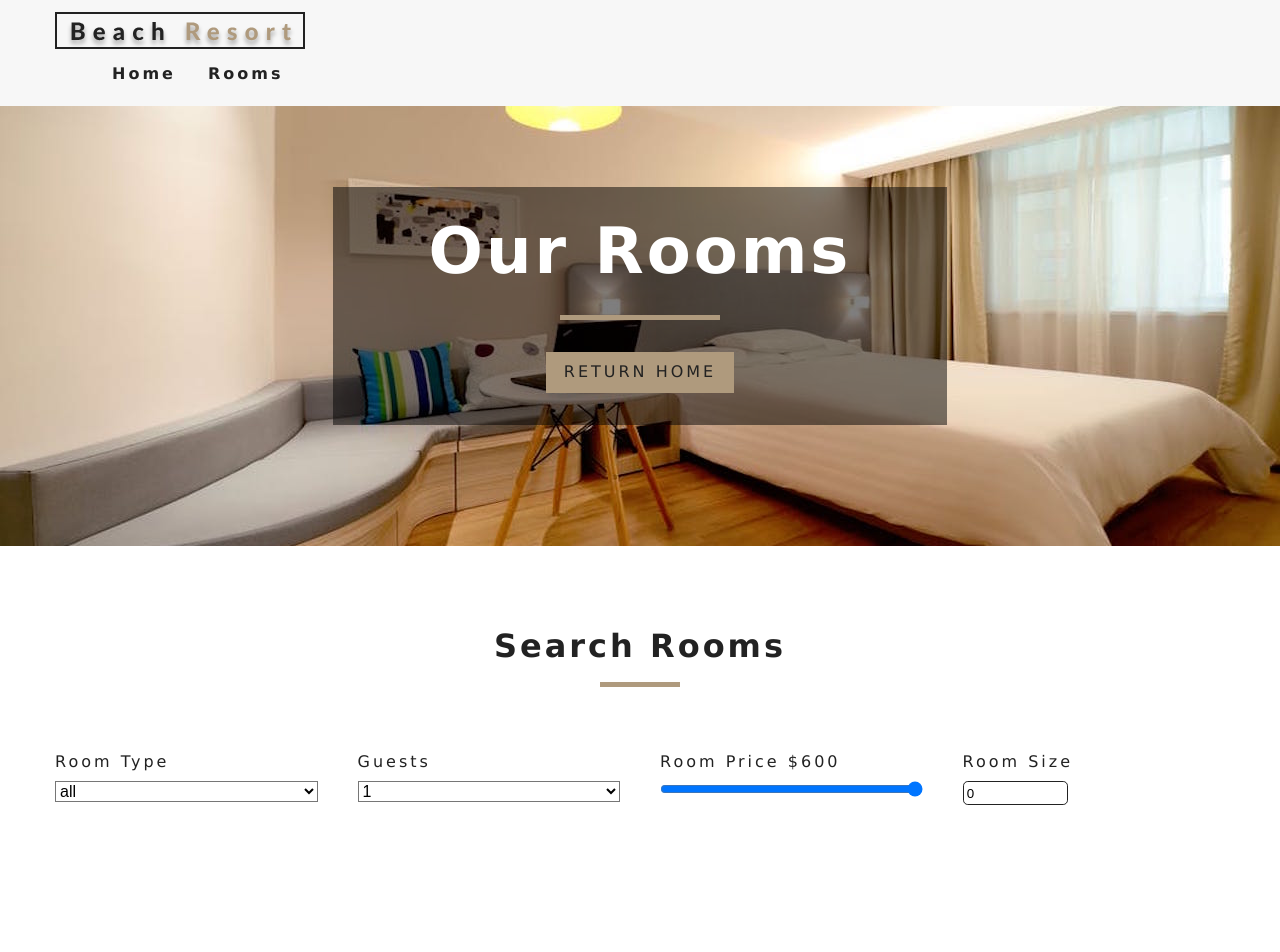
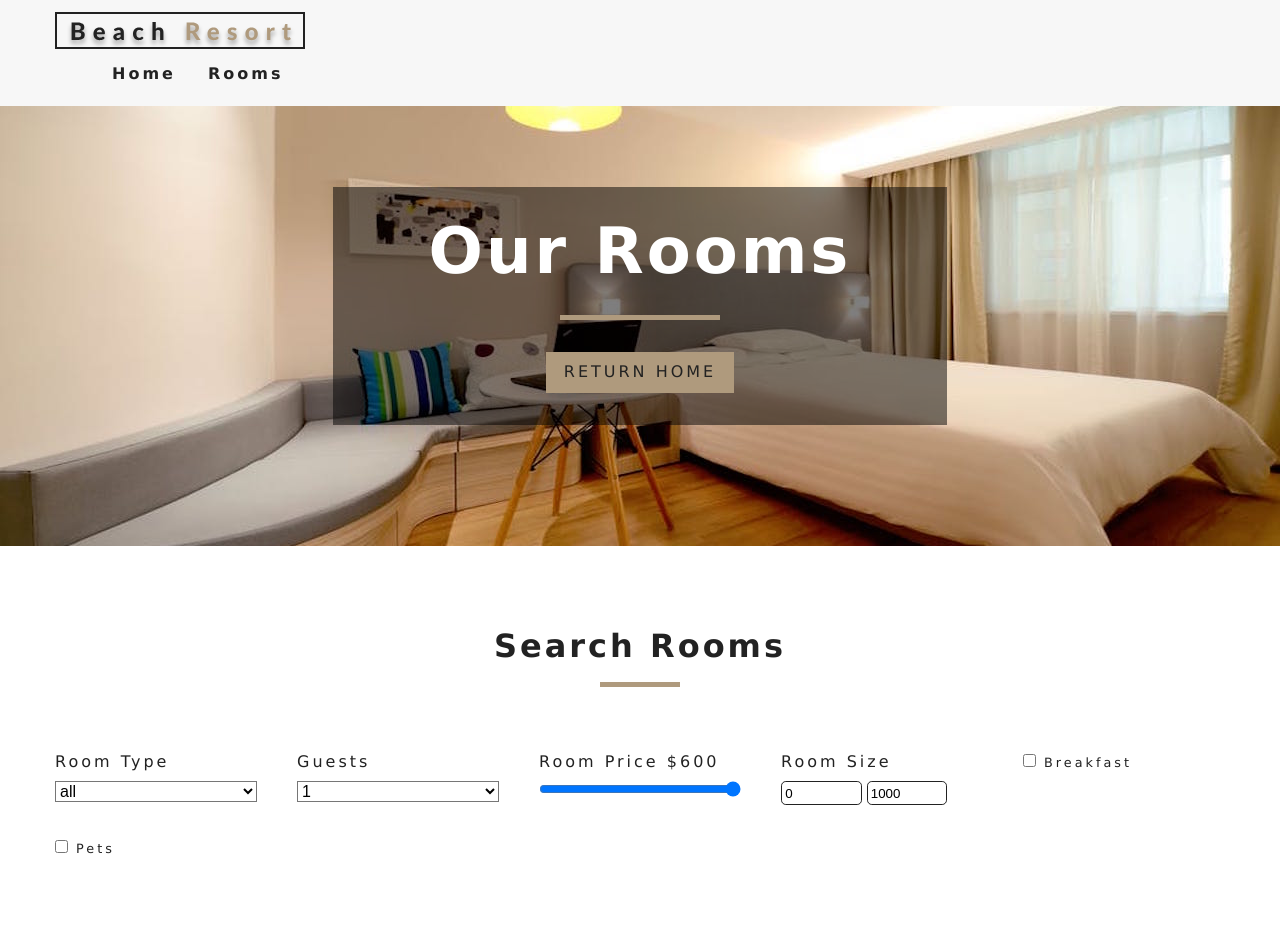
Before and after one commit to uly-ana/hotel, a React (Create React App) app: page /rooms in a window 1280 px wide. Shown: the top 952 px of the page. Built offline with nearby package versions, Linux system fonts and the light colour scheme.

Commit message:
added Extras filters (breakfast, pets)

```diff
--- a/src/components/RoomFilter.js
+++ b/src/components/RoomFilter.js
@@ -51,7 +51,8 @@
               id="type"
               value={type}
               className="form-control"
-        onChange={handleChange}>
+              onChange={handleChange}
+            >
               {types}
             </select>
           </div>
@@ -64,7 +65,8 @@
               id="capacity"
               value={capacity}
               className="form-control"
-        onChange={handleChange}>
+              onChange={handleChange}
+            >
               {people}
             </select>
           </div>
@@ -89,11 +91,54 @@
           <div className="form-group">
             <label htmlFor="size">room size</label>
             <div className="size-inputs">
-                <input type="number" name="minSize" id="size" value={minSize} onChange={handleChange} className="size-input"/>
+              <input
+                type="number"
+                name="minSize"
+                id="size"
+                value={minSize}
+                onChange={handleChange}
+                className="size-input"
+              />
+              <input
+                type="number"
+                name="maxSize"
+                id="size"
+                value={maxSize}
+                onChange={handleChange}
+                className="size-input"
+              />
             </div>
           </div>
 
-          {/* room price */}
+          {/* end room price */}
+          {/* extras */}
+
+          <div className="form-group">
+            <div className="single-extra">
+              <input
+                type="checkbox"
+                name="breakfast"
+                id="breakfast"
+                checked={breakfast}
+                onChange={handleChange}
+              />
+              <label htmlFor="breakfast">breakfast</label>
+            </div>
+          </div>
+          <div className="form-group">
+            <div className="single-extra">
+              <input
+                type="checkbox"
+                name="pets"
+                id="pets"
+                checked={pets}
+                onChange={handleChange}
+              />
+              <label htmlFor="pets">pets</label>
+            </div>
+          </div>
+
+          {/* end of extras */}
         </form>
       </section>
     );
```
Lines whose indentation alone changed are shown as unchanged.
